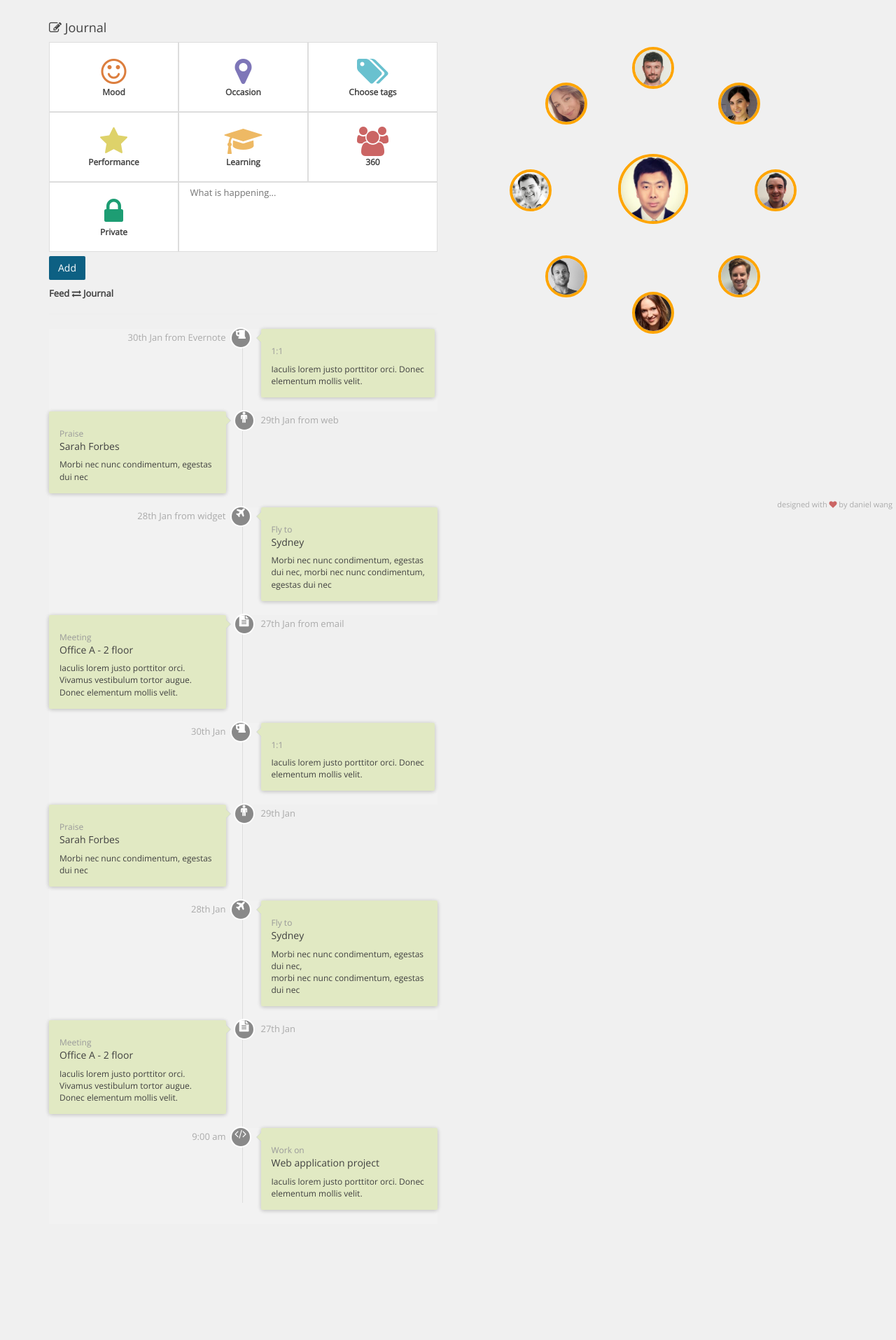
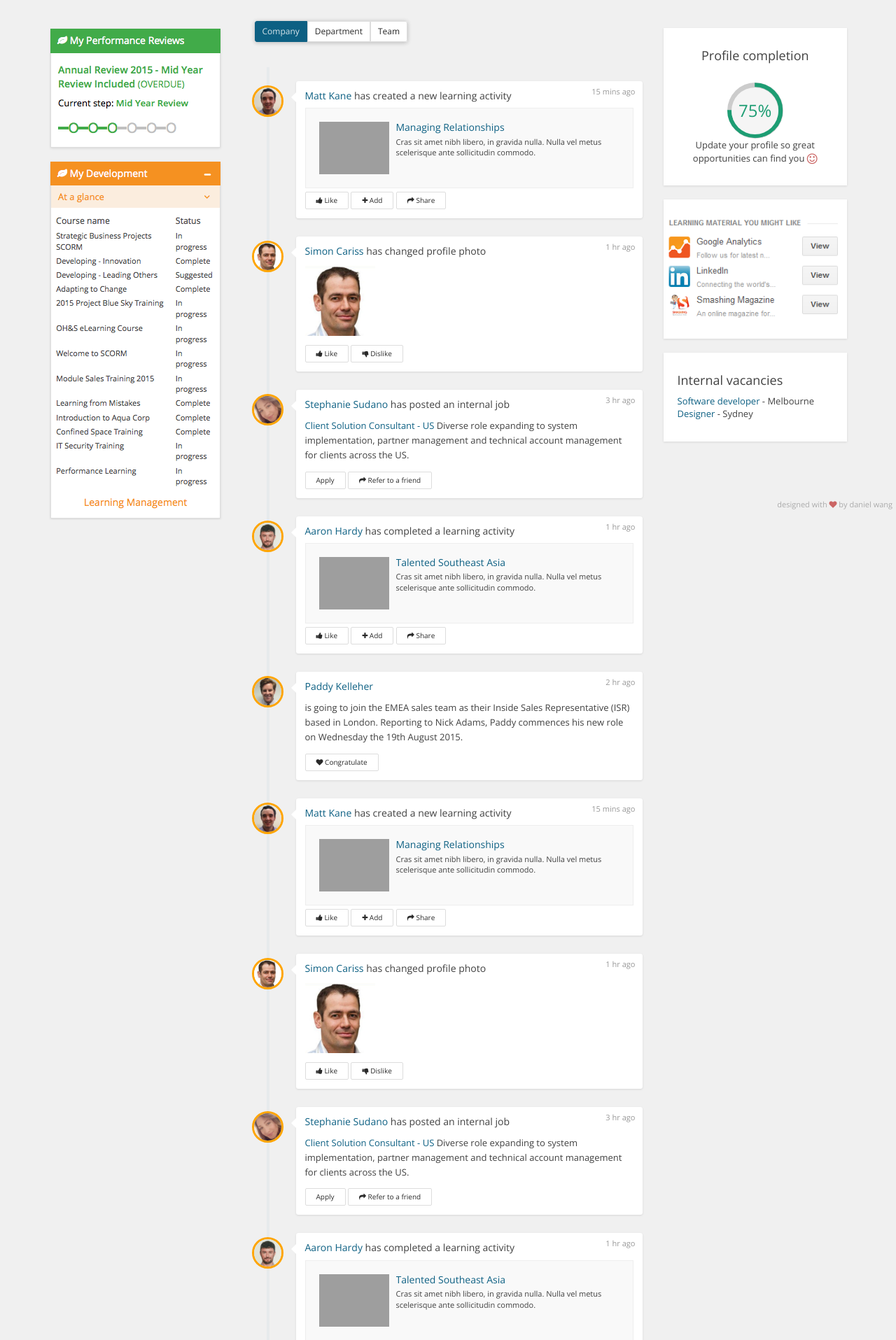
Before and after one commit to danielwang/zing, a PHP site: page /dock.php in a window 1280 px wide. Shown: the part 51-1966 px from the top of the page at 70% size. Before the commit the page ends 1783 px from the top, so only its background shows below. Run offline with PHP 8.4, Linux system fonts and the light colour scheme; style sheets or scripts are compiled from the project's sources; some libraries are stand-ins or nearby versions; grey boxes are pictures that could not be loaded.

Commit message:
add social feed

```diff
--- a/_partials/_nav.php
+++ b/_partials/_nav.php
@@ -30,16 +30,17 @@
                     </li>
                     <li class="dropdown"> <a data-toggle="dropdown" class="dropdown-toggle" href="#"><i class="fa fa-puzzle-piece fa-lg"></i>&nbsp; Design Patterns <b class="caret"></b></a>
                         <ul class="dropdown-menu">
-                            <li><a class="live" href="bulk-progress.php">Bulk Process  <span class="new">new</span></a>
+                            <li><a class="live" href="bulk-progress.php">Bulk Process</a>
                             </li>
                             <li><a class="live" href="orgchart-small.php">Org Chart</a><li>
                             <li><a class="live" href="360review.php">Circle UI</a>
+                            <li><a class="live" href="social-feed.php">Timeline</a>
                         </ul>
                     </li>
                     <li class="dropdown"> <a data-toggle="dropdown" class="dropdown-toggle" href="#"><i class="glyphicon glyphicon-plus-sign icon-white"></i>&nbsp;Create</a>
                         <ul
                         class="dropdown-menu">
-                            <li><a  class="live"  href="create-activity.php">Learning activity</a>
+                            <li><a  class="live"  href="create-activity.php">Learning activity  <span class="new">new</span></a>
                             </li>
                             <li><a href="#">Performance review</a>
                             </li>
--- /dev/null
+++ b/_partials/_social-feed.php
@@ -0,0 +1,153 @@
+<link href="css/timeline.css" rel="stylesheet" type="text/css" />
+<div aria-label="Small button group" role="group" class="btn-group btn-group-sm">
+  <button class="btn btn-primary" type="button">Company</button>
+  <button class="btn btn-white" type="button">Department</button>
+  <button class="btn btn-white" type="button">Team</button>
+</div>
+<div class="vertical-container light-timeline" id="vertical-timeline">
+ <!--   <div id="add-activity" class="small pu-bg">
+        <i class="fa fa-lg fa-plus"></i>
+    </div> -->
+
+  	<?php
+	for ($x = 0; $x <= 5; $x++) {?>
+	        <div class="vertical-timeline-block">
+		        <div class="vertical-timeline-icon orange-bg mgr">
+		        	<img class="avatar" src="img/emp/emp3.png">
+		        </div>
+
+		        <div class="vertical-timeline-content">
+		            <h5> <a href="#">Matt Kane</a> has created a new learning activity</h5>
+		            <span class="vertical-date">
+		                <small>15 mins ago</small>
+		            </span>
+		            <div class="learning-card well media">
+						<div class="media-left">
+							<a href="#">
+							  <img class="media-object" src="http://pageuppeoplecareers.com/wp-content/uploads/2013/07/IMG_8107-438x228.jpg">
+							</a>
+						</div>
+						<div class="media-body">
+							<h5 class="media-heading"><a href="#">Managing Relationships</a></h5>
+							Cras sit amet nibh libero, in gravida nulla. Nulla vel metus scelerisque ante sollicitudin commodo.
+						</div>
+		            </div>
+		            <div class="actions">
+			            <a class="btn btn-xs btn-white"><i class="fa fa-thumbs-up"></i> Like</a>
+			            <a class="btn btn-xs btn-white"><i class="fa fa-plus"></i> Add </a>
+			            <a class="btn btn-xs btn-white"><i class="fa fa-share"></i> Share</a>
+			        </div>
+		        </div>
+		    </div>
+
+	<div class="vertical-timeline-block">
+        <div class="vertical-timeline-icon purple-bg">
+        	<img class="avatar" src="img/emp/emp9.png">
+        </div>
+
+        <div class="vertical-timeline-content">
+            <h5><a href="#">Simon Cariss</a> has changed profile photo</h5>
+            <span class="vertical-date">
+                <small>1 hr ago</small>
+            </span>
+            <p> <img src="img/emp/emp9.png" /></p>
+            <div class="actions">
+	            <a class="btn btn-xs btn-white"><i class="fa fa-thumbs-up"></i> Like </a>
+	            <a class="btn btn-xs btn-white"><i class="fa fa-thumbs-down"></i> Dislike</a>
+	        </div>
+        </div>
+    </div>
+    <div class="vertical-timeline-block">
+        <div class="vertical-timeline-icon purple-bg">
+        	<img class="avatar" src="img/emp/emp8.png">
+        </div>
+
+        <div class="vertical-timeline-content">
+            <h5><a href="#">Stephanie Sudano</a> has posted an internal job</h5>
+            <span class="vertical-date">
+                <small>3 hr ago</small>
+            </span>
+            <p><a href="#">Client Solution Consultant - US </a>Diverse role expanding to system implementation, partner management and technical account management for clients across the US.</p>
+            <div class="actions">
+	            <a class="btn btn-xs btn-white"> Apply </a>
+	            <a class="btn btn-xs btn-white"><i class="fa fa-share"></i> Refer to a friend</a>
+	        </div>
+        </div>
+    </div>
+	<div class="vertical-timeline-block">
+        <div class="vertical-timeline-icon orange-bg">
+        	<img class="avatar" src="img/emp/emp1.png">
+        </div>
+
+        <div class="vertical-timeline-content">
+            <h5> <a href="#">Aaron Hardy</a> has completed a learning activity</h5>
+            <span class="vertical-date">
+                <small>1 hr ago</small>
+            </span>
+            <div class="learning-card well media">
+				<div class="media-left">
+					<a href="#">
+					  <img class="media-object" src="http://wwwstatic.pageuppeople.com/wp-content/uploads/2014/03/book_sideview_template-248x300.png">
+					</a>
+				</div>
+				<div class="media-body">
+					<h5 class="media-heading"><a href="#">Talented Southeast Asia</a></h5>
+					Cras sit amet nibh libero, in gravida nulla. Nulla vel metus scelerisque ante sollicitudin commodo.
+				</div>
+            </div>
+            <div class="actions">
+	            <a class="btn btn-xs btn-white"><i class="fa fa-thumbs-up"></i> Like</a>
+	            <a class="btn btn-xs btn-white"><i class="fa fa-plus"></i> Add </a>
+	            <a class="btn btn-xs btn-white"><i class="fa fa-share"></i> Share</a>
+	        </div>
+        </div>
+    </div>
+
+    <div class="vertical-timeline-block">
+        <div class="vertical-timeline-icon purple-bg">
+       	 <img class="avatar" src="img/emp/emp4.png">
+        </div>
+
+        <div class="vertical-timeline-content">
+            <h5><a href="#">Paddy Kelleher</a></h5>
+            <span class="vertical-date">
+                <small>2 hr ago</small>
+            </span>
+        	<p>is going to join the EMEA sales team as their Inside Sales Representative (ISR) based in London. Reporting to Nick Adams, Paddy commences his new role on Wednesday the 19th August 2015.</p>
+            <div class="actions">
+	            <a class="btn btn-xs btn-white"><i class="fa fa-heart"></i> Congratulate </a>
+	        </div>
+        </div>
+    </div>
+ 	<?php
+	 }
+	?>
+</div>
+<style type="text/css">
+h5{
+	margin:0;
+}
+.learning-card img{
+    width: 100px;
+}
+.well {
+    background-color: #f9f9f9;
+    border: 1px solid #eee;
+    border-radius: 0;
+    box-shadow: none;
+    margin-bottom: 5px;
+}
+.vertical-timeline-content .btn {
+    float: none;
+}
+.media {
+    margin-top: 10px;
+    font-size: 11px;
+}
+
+.vertical-timeline-icon .avatar {
+    border: 3px solid #ffa500;
+    margin: -15px -20px;
+    width: 45px;
+}
+</style>
--- a/css/timeline.css
+++ b/css/timeline.css
@@ -20,7 +20,10 @@
   /* this class is used to give a max-width to the element it is applied to, and center it horizontally when it reaches that max-width */
   max-width: 1170px;
   margin: 0 auto;
-  display: none;
+
+  &.learning-plan{
+    display: none;
+  }
 }
 .vertical-container::after {
   /* clearfix */
@@ -164,6 +167,7 @@
   background: white;
   border-radius: 0.25em;
   padding: 1em;
+  box-shadow: 0 1px 3px 0 rgba(0, 0, 0, 0.11);
 }
 .vertical-timeline-content:after {
   content: "";
@@ -179,8 +183,9 @@
   line-height: 1.6;
 }
 .vertical-timeline-content .vertical-date {
-  float: left;
-  font-weight: 500;
+  position: absolute;
+  right:10px;
+  top:5px;
 }
 .vertical-date small {
   color: #999;
--- a/dock.php
+++ b/dock.php
@@ -2,12 +2,38 @@
 <?php startblock('page') ?>
       <div id="dockbody">
         <div class="row row-gap">
-          <div id="middleColumn" class="col-xs-12 col-sm-6">
-               <?php include '_partials/_journal.php';?>
-               <?php include '_partials/_timeline.php';?>
+          <div class="col-sm-3">
+            <div data-offset-top="100" data-spy="affix">
+                <br />
+                <img src="img/widgets.png" />
+            </div>
           </div>
-          <div class="col-xs-12 col-sm-6">
-               <?php include '_partials/_circle-ui.php';?>
+          <div id="middleColumn" class="col-sm-6">
+                <?php include '_partials/_social-feed.php';?>
+          </div>
+          <div class="col-sm-3">
+              <div data-offset-top="100" data-spy="affix" class="box text-center affix">
+                <h4>Profile completion</h4>
+                <br>
+                <div attr-data="inprogress" class="circle c100 green center small p75">
+                   <span>75%</span>
+                   <div class="slice">
+                      <div class="bar"></div>
+                      <div class="fill"></div>
+                   </div>
+                </div>
+                <p>Update your profile so great opportunities can find you <i class="fa fa-lg fa-smile-o red"></i></p>
+              </div>
+              <div class="box">
+                <img width="262" src="img/side2.PNG" style="margin-left: -20px;"/>
+              </div>
+              <div class="box">
+                  <h4>Internal vacancies</h4>
+                  <ul>
+                    <li><a href="#">Software developer</a> - Melbourne</li>
+                    <li><a href="#">Designer</a> - Sydney</li>
+                  </ul>
+              </div>
           </div>
 
         </div>
--- a/orgchart.php
+++ b/orgchart.php
@@ -1,5 +1,5 @@
 <?php include '_partials/_head.html';?>
-<?php include '_partials/_nav.html';?>
+<?php include '_partials/_nav.php';?>
 
 <iframe src="orgchart/index.php" onload="this.width=window.innerWidth;this.height=window.innerHeight;" frameborder="0"></iframe>
 
--- a/performance.php
+++ b/performance.php
@@ -1,4 +1,4 @@
 <?php include '_partials/_head.html';?>
-<?php include '_partials/_nav.html';?>
+<?php include '_partials/_nav.php';?>
       <iframe src="performance/index.html" onload="this.width=window.innerWidth;this.height=window.innerHeight;" frameborder="0"></iframe>
 <?php include '_partials/_foot.html';?>
```
Also changed, not shown: _partials/_feed-api.php (added, +84 -0 lines), index.php (+9 -9 lines), social-feed.php (added, +9 -0 lines), img/side.PNG (added), img/side2.PNG (added), img/widgets.png.
